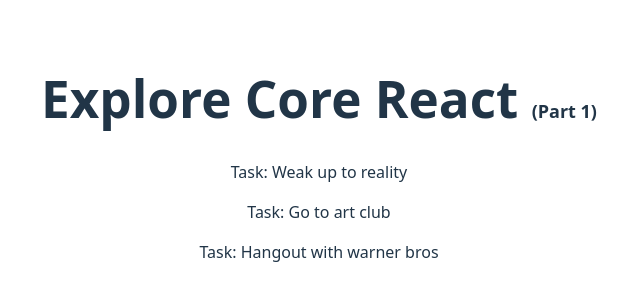
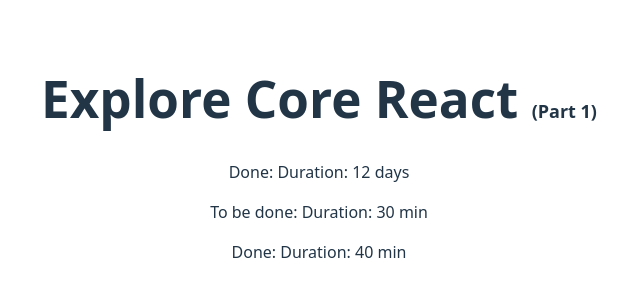
Before and after one commit to abd-005/explore-core-react-1, a React (Vite) app: page / in a window 1280 px wide. Shown: the part 242-542 px from the top of the page, without its empty margins (321-961 px from the left). Built offline with nearby package versions, Linux system fonts and the light colour scheme.

Commit message:
sixth commit

```diff
--- a/src/App.jsx
+++ b/src/App.jsx
@@ -1,8 +1,7 @@
-import ToDo from './Todo'
+import ToDo from "./Todo";
 import "./App.css";
 
 function App() {
-
   return (
     <>
       <div>
@@ -17,8 +16,7 @@
           isDone={true}
           duration="12 days"
         ></ToDo>
-        <ToDo
-        taskName="Go to art club" isDone={false} duration="30 min"></ToDo>
+        <ToDo taskName="Go to art club" isDone={false} duration="30 min"></ToDo>
         <ToDo
           taskName="Hangout with warner bros"
           isDone={true}
--- a/src/Todo.jsx
+++ b/src/Todo.jsx
@@ -1,7 +1,23 @@
-export default function ToDo(p){
-    return(
-        <div>
-            <p>Task: {p.taskName}</p>
-        </div>
-    )
+// export default function ToDo(p){
+//     return(
+//         <div>
+//             <p>Task: {p.taskName}</p>
+//         </div>
+//     )
+// }
+
+export default function ToDo({ task, isDone, duration }) {
+  if (isDone) {
+    return (
+      <p>
+        Done: {task} Duration: {duration}
+      </p>
+    );
+  } else {
+    return (
+      <p>
+        To be done: {task} Duration: {duration}
+      </p>
+    );
+  }
 }
```
